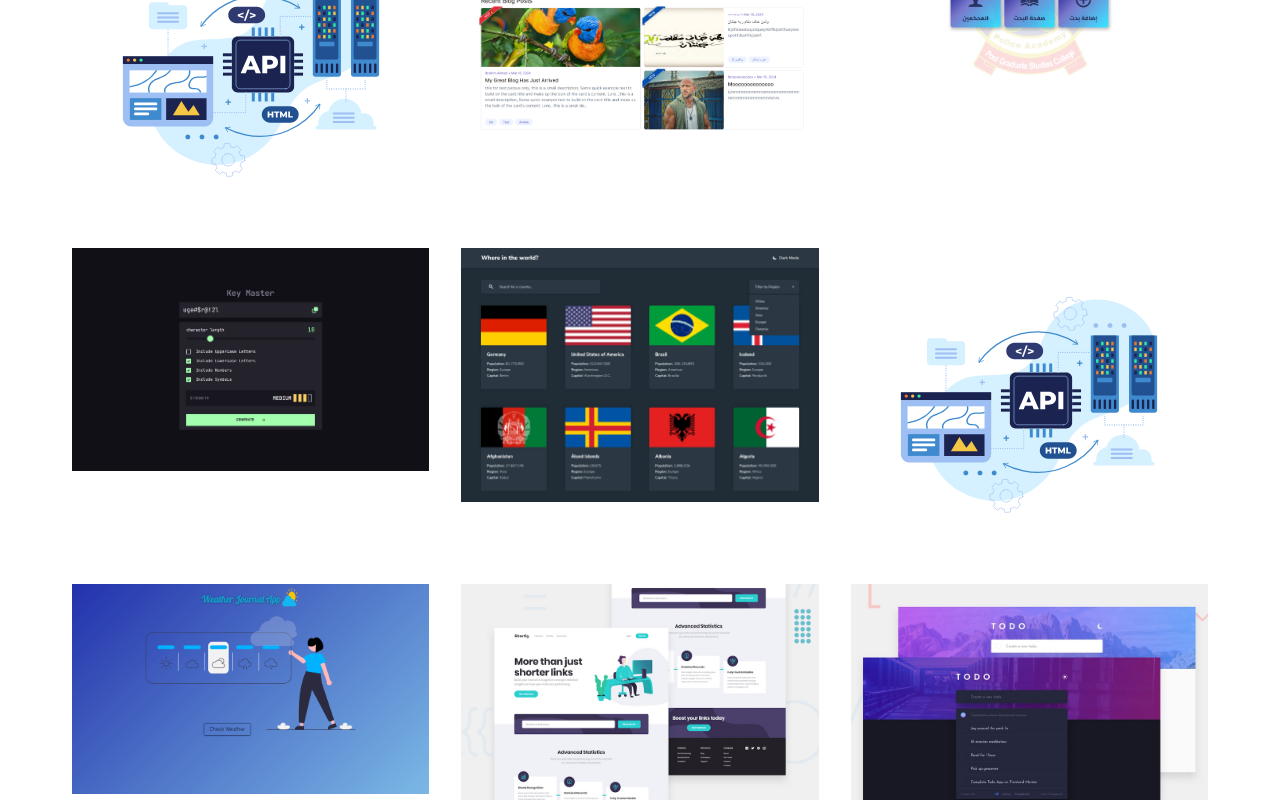
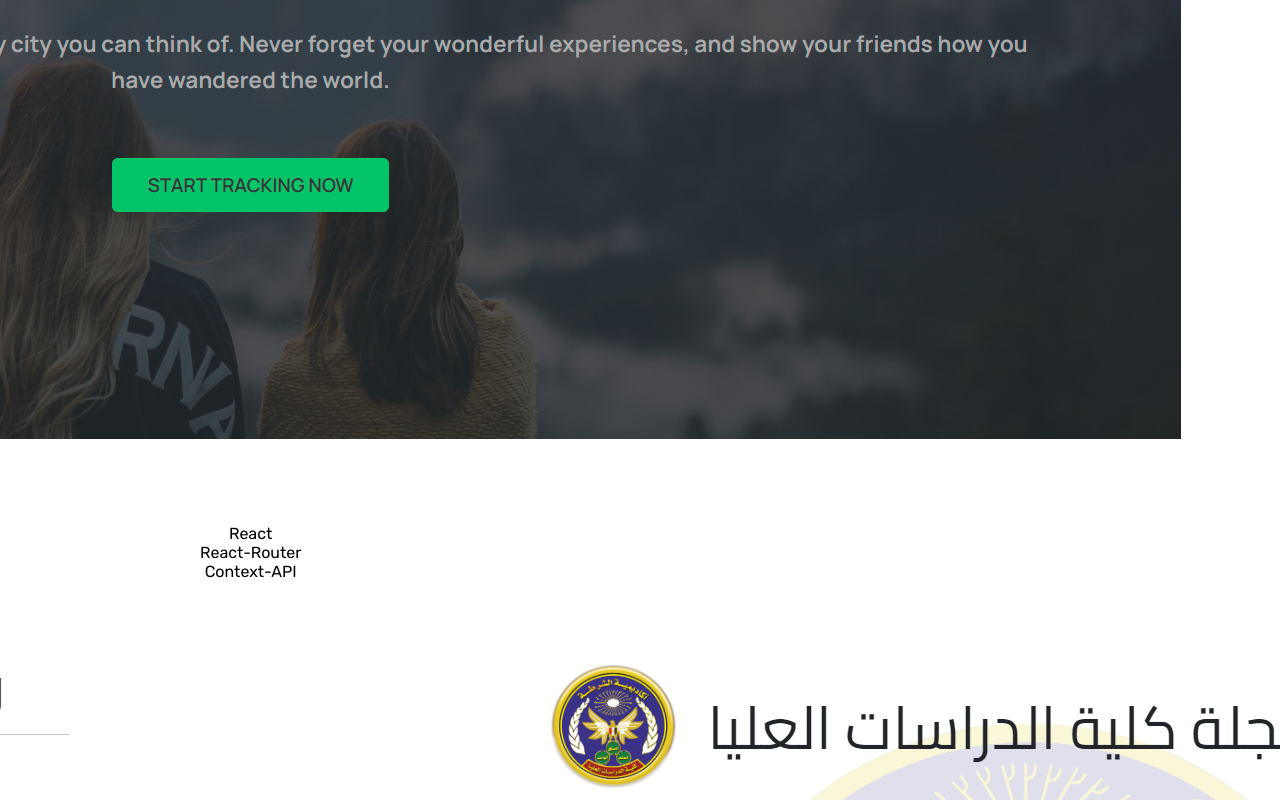
Before and after one commit to ibrahim11elian/My-Portfolio, a React (Create React App) app: page / in a window 1280 px wide. Shown: the part 2520-3320 px from the top of the page. Built offline with nearby package versions, Linux system fonts and the light colour scheme.

Commit message:
add active class to style the active category && update the project card layout and style

```diff
--- a/src/components/portfolio.js
+++ b/src/components/portfolio.js
@@ -1,5 +1,6 @@
 /* eslint-disable react/jsx-no-target-blank */
 import React, { useState } from "react";
+import { FiGithub, FiGlobe } from "react-icons/fi";
 import { LazyLoadImage } from "react-lazy-load-image-component";
 import { data } from "../data/projects_data";
 const backImage = "./images/back.svg";
@@ -8,20 +9,25 @@ const backImage = "./images/back.svg";
 function Portfolio() {
   // State to manage the list of projects
   const [projects, setProjects] = useState([...data]);
+  const [active, setActive] = useState("all");
 
   // Function to filter projects based on the category button clicked
-  const filter = (e) => {
-    const btn = e.target.textContent.toLowerCase().split("-")[0];
+  const filter = (element) => {
+    const category = element.toLowerCase().split("-")[0];
 
-    if (btn === "all") {
+    if (category === "all") {
       setProjects([...data]);
+      setActive("all");
     } else {
       const newList = data.filter((e) => {
-        return e.category === btn;
+        return e.category === category;
       });
       setProjects([...newList]);
+      setActive(category);
     }
   };
+
+  const filterList = ["all", "front-end", "back-end", "full-stack"];
 
   // Render the Portfolio section
   return (
@@ -32,38 +38,25 @@ function Portfolio() {
       </h1>
 
       {/* Filter buttons */}
-      <ul className="filter">
-        <li>
-          <button className="btn" data-aos="fade-up" onClick={(e) => filter(e)}>
-            all
+      <ul className="filter" data-aos="fade-up">
+        {filterList.map((ele) => {
+          return (
+            <li key={ele}>
+              <button
+                className={`btn ${ele.startsWith(active) ? "active" : ""}`}
+                onClick={() => filter(ele)}
+              >
+                {ele}
               </button>
             </li>
-        <li>
-          <button className="btn" data-aos="fade-up" onClick={(e) => filter(e)}>
-            Front-End
-          </button>
-        </li>
-        <li>
-          <button className="btn" data-aos="fade-up" onClick={(e) => filter(e)}>
-            Back-End
-          </button>
-        </li>
-        <li>
-          <button className="btn" data-aos="fade-up" onClick={(e) => filter(e)}>
-            Full-Stack
-          </button>
-        </li>
+          );
+        })}
       </ul>
 
       {/* Project list */}
       <ul className="project-list">
         {projects.map((ele) => {
-          return (
-            <li key={ele.id}>
-              {/* Project component */}
-              <Project project={ele} />
-            </li>
-          );
+          return <Project project={ele} key={ele.id} />;
         })}
       </ul>
     </section>
@@ -72,39 +65,44 @@ function Portfolio() {
 
 // Project component
 function Project({ project }) {
-  // Render individual project
   return (
-    <div className="project" data-aos="zoom-in">
-      {/* Project image */}
+    <li className="card">
+      <a className="card-img-link" href={project.link} target="_blank">
         <LazyLoadImage
-        srcSet={project.img || backImage}
+          src={project.img || backImage}
           alt={project.name}
-        className="project-img"
-        effect="blur" // Apply a blur effect during lazy loading
+          effect="blur"
+          title={project.name}
+          className="card-img"
         />
-      {/* Project information */}
-      <div className="project-info">
-        <div className="name">{project.name}</div>
-        {/* Project tags */}
-        <div className="tags">
-          {project.tags.map((e, i) => {
-            return <span className="tag" key={i}>{`#${e}`}</span>;
+      </a>
+      <div className="card-content">
+        <div className="card-text">
+          <h3 className="card-title">{project.name}</h3>
+          <ul className="card-tags">
+            {project.tags?.slice(0, 4).map((tag) => {
+              return (
+                <li className="tag" key={tag}>
+                  {tag}
+                </li>
+              );
             })}
+          </ul>
         </div>
-        {/* Project links */}
-        <div className="links">
-          {project.live ? (
-            <a href={project.live} className="btn" target={"_blank"}>
-              live site
+        <div className="card-buttons">
+          {project.live && (
+            <a href={project.live} className="live-site-button btn">
+              <FiGlobe className="live-icon" />
+              {project.category === "back" ? "Live API" : " Live Site"}
             </a>
-          ) : null}
-
-          <a href={project.link} className="btn" target={"_blank"}>
-            project link
+          )}
+          <a href={project.link} className="github-button btn">
+            <FiGithub className="git-icon" />
+            GitHub
           </a>
         </div>
       </div>
-    </div>
+    </li>
   );
 }
 
```
Lines whose indentation alone changed are shown as unchanged.
